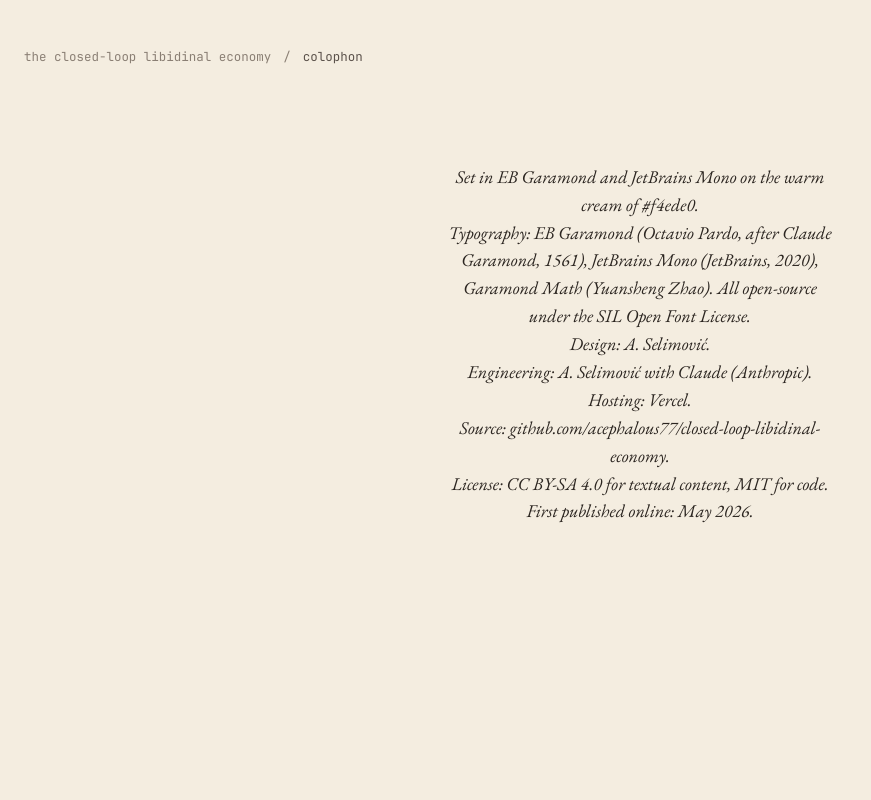
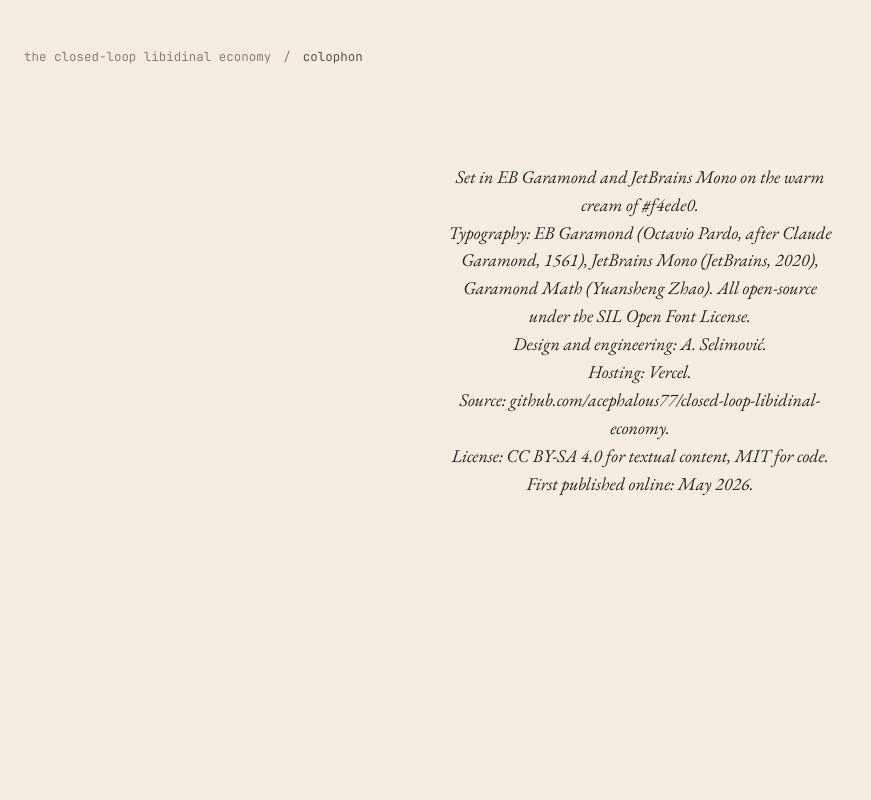
Before and after one commit to acephalous77/closed-loop-libidinal-economy, a Next.js app: page /colophon in a window 1280 px wide. Shown: the top 800 px of the page, without its empty margins (0-871 px from the left). Built offline with nearby package versions, Linux system fonts and the light colour scheme; no server answers.

Commit message:
Colophon: sole attribution to A. Selimović

```diff
--- a/content/colophon.mdx
+++ b/content/colophon.mdx
@@ -2,9 +2,7 @@ Set in EB Garamond and JetBrains Mono on the warm cream of #f4ede0.
 
 Typography: EB Garamond (Octavio Pardo, after Claude Garamond, 1561), JetBrains Mono (JetBrains, 2020), Garamond Math (Yuansheng Zhao). All open-source under the SIL Open Font License.
 
-Design: A. Selimović.
-
-Engineering: A. Selimović with Claude (Anthropic).
+Design and engineering: A. Selimović.
 
 Hosting: Vercel.
 
```
